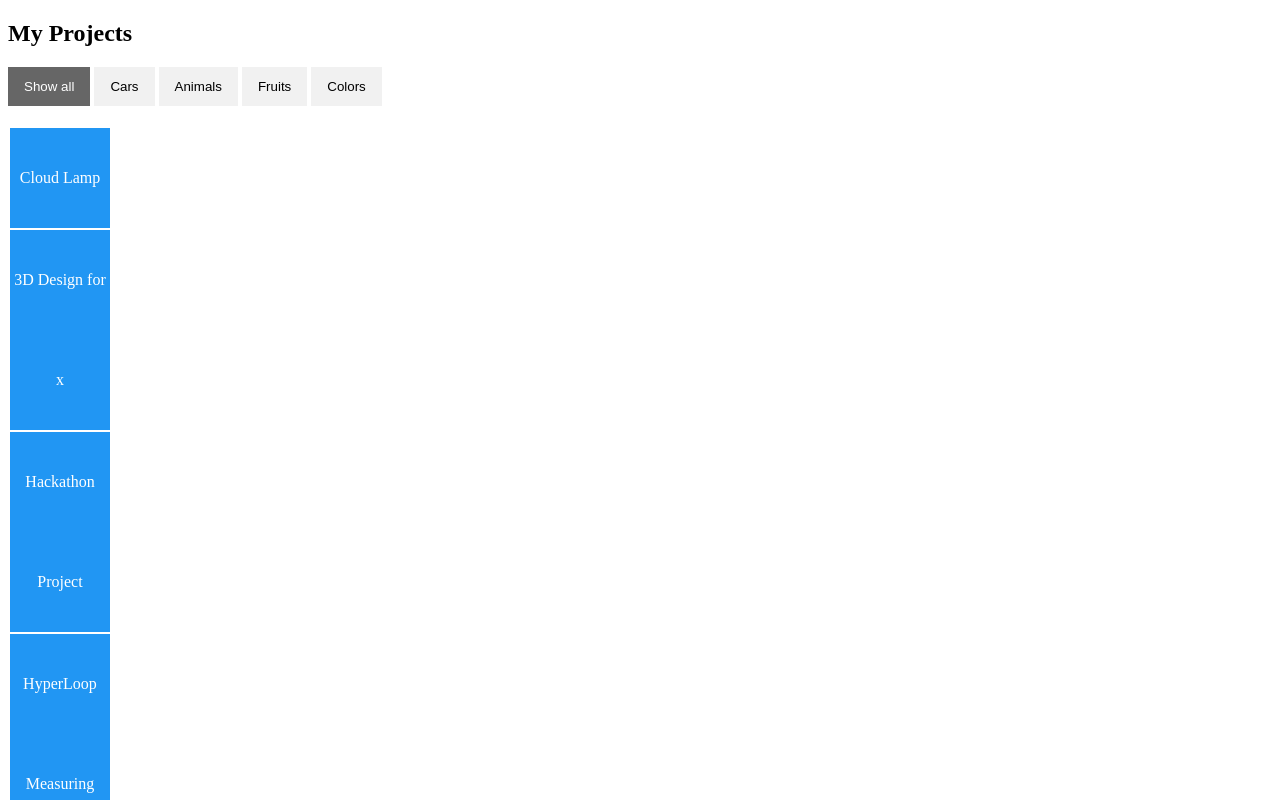
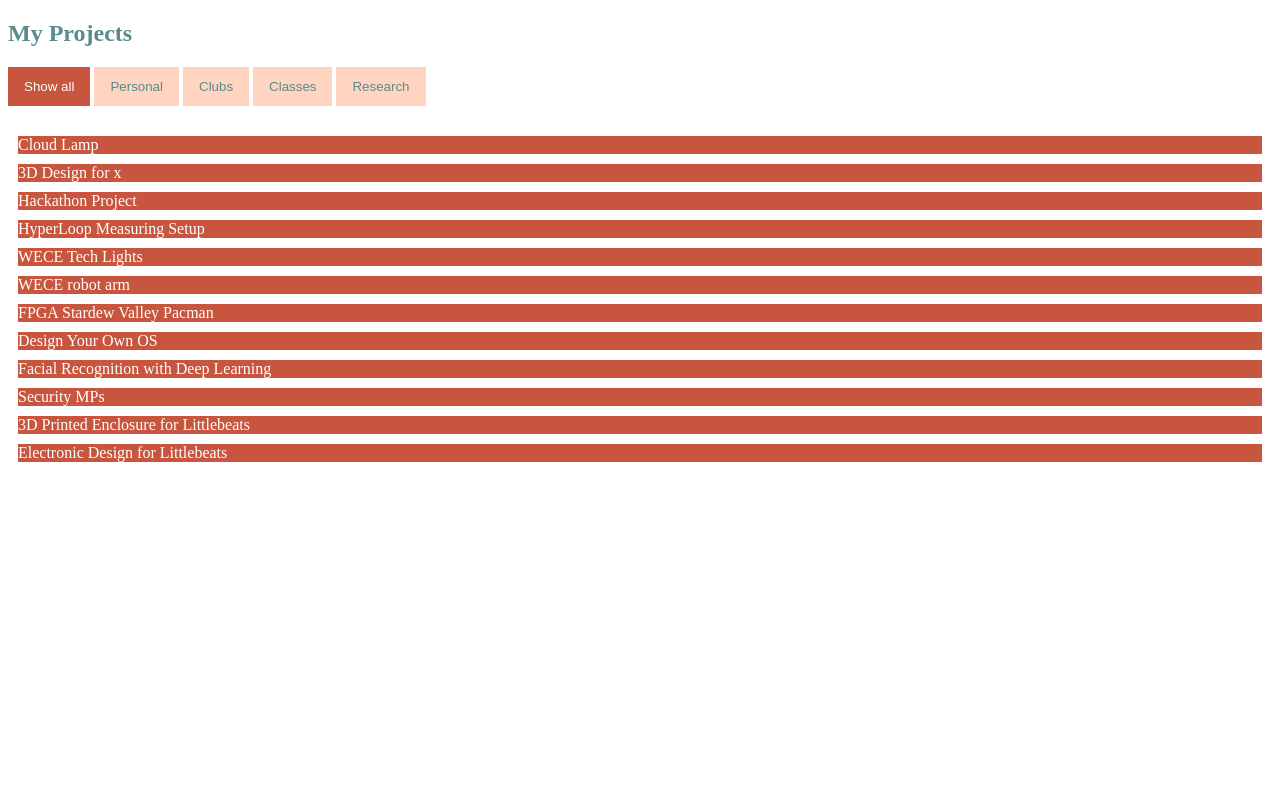
Before and after one commit to keeratS/keeratS.github.io, a plain HTML site: page index.html in a window 1280 px wide. Shown: the top 800 px of the page. Drawn offline with Linux system fonts and the light colour scheme.

Commit message:
fixed names of buttons and added styling

```diff
--- a/index.html
+++ b/index.html
@@ -1,14 +1,13 @@
 <!DOCTYPE html>
 <html>
 <style>
+
 .filterDiv {
-
-  background-color: #2196F3;
+  background-color: #c8553d;
   color: #ffffff;
-  width: 100px;
-  line-height: 100px;
-  text-align: center;
-  margin: 2px;
+  line-height:100 px;
+  text-align: left;
+  margin: 10px;
   display: none;
 }
 
@@ -26,18 +25,24 @@
   border: none;
   outline: none;
   padding: 12px 16px;
-  background-color: #f1f1f1;
+  background-color: #ffd5c2;
   cursor: pointer;
+  color: #588b8b
 }
 
 .btn:hover {
-  background-color: #ddd;
+  background-color: #f28f3b;
 }
 
 .btn.active {
-  background-color: #666;
+  background-color: #c8553d;
   color: white;
 }
+
+h2 {
+  color: #588b8b
+}
+
 </style>
 <body>
 
@@ -45,10 +50,10 @@
 
 <div id="myBtnContainer">
   <button class="btn active" onclick="filterSelection('all')"> Show all</button>
-  <button class="btn" onclick="filterSelection('Personal')"> Cars</button>
-  <button class="btn" onclick="filterSelection('Clubs')"> Animals</button>
-  <button class="btn" onclick="filterSelection('Classes')"> Fruits</button>
-  <button class="btn" onclick="filterSelection('Research')"> Colors</button>
+  <button class="btn" onclick="filterSelection('Personal')"> Personal</button>
+  <button class="btn" onclick="filterSelection('Clubs')"> Clubs</button>
+  <button class="btn" onclick="filterSelection('Classes')"> Classes</button>
+  <button class="btn" onclick="filterSelection('Research')"> Research</button>
 </div>
 
 <div class="container">
```
